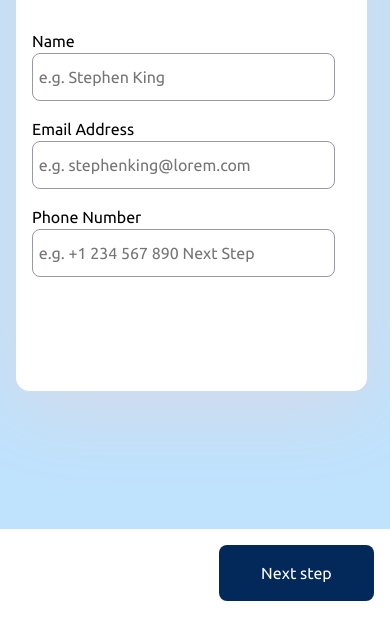
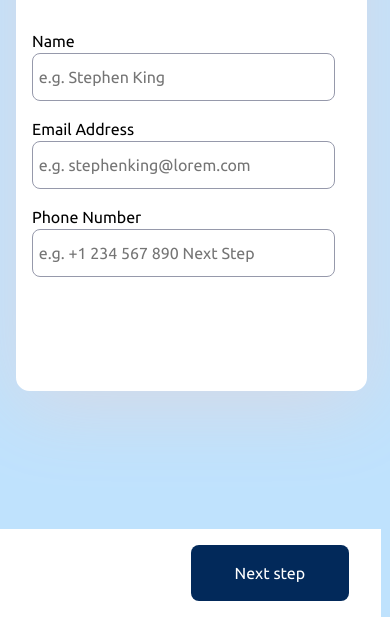
Before and after one commit to Tabong-Ang/multi_step_form, a plain HTML site: page index.html in a window 390 px wide. Shown: the part 227-844 px from the top of the page. Drawn offline with Linux system fonts and the light colour scheme; a web font is replaced by a local one.

Commit message:
improved UX on mobile

```diff
--- a/style.css
+++ b/style.css
@@ -476,8 +476,8 @@ input[type="tel"] {
     justify-content: space-evenly;
     background: var(--White);
     padding: 1rem;
-    left: -1rem;
-    gap: 9.3rem;
+    left: 0;
+    gap: 5rem;
   }
 
   .direction p {
@@ -485,7 +485,8 @@ input[type="tel"] {
   }
 
   #next {
-    width: 55%;
+    width: 50%;
+    margin-right: 1rem;
   }
 
   .option_panel {
@@ -513,8 +514,11 @@ input[type="tel"] {
     width: 100%;
   }
 
-
   .thank-you {
     width: 100%;
   }
+
+  .option-selected {
+    width: 100%;
+  }
 }
```
